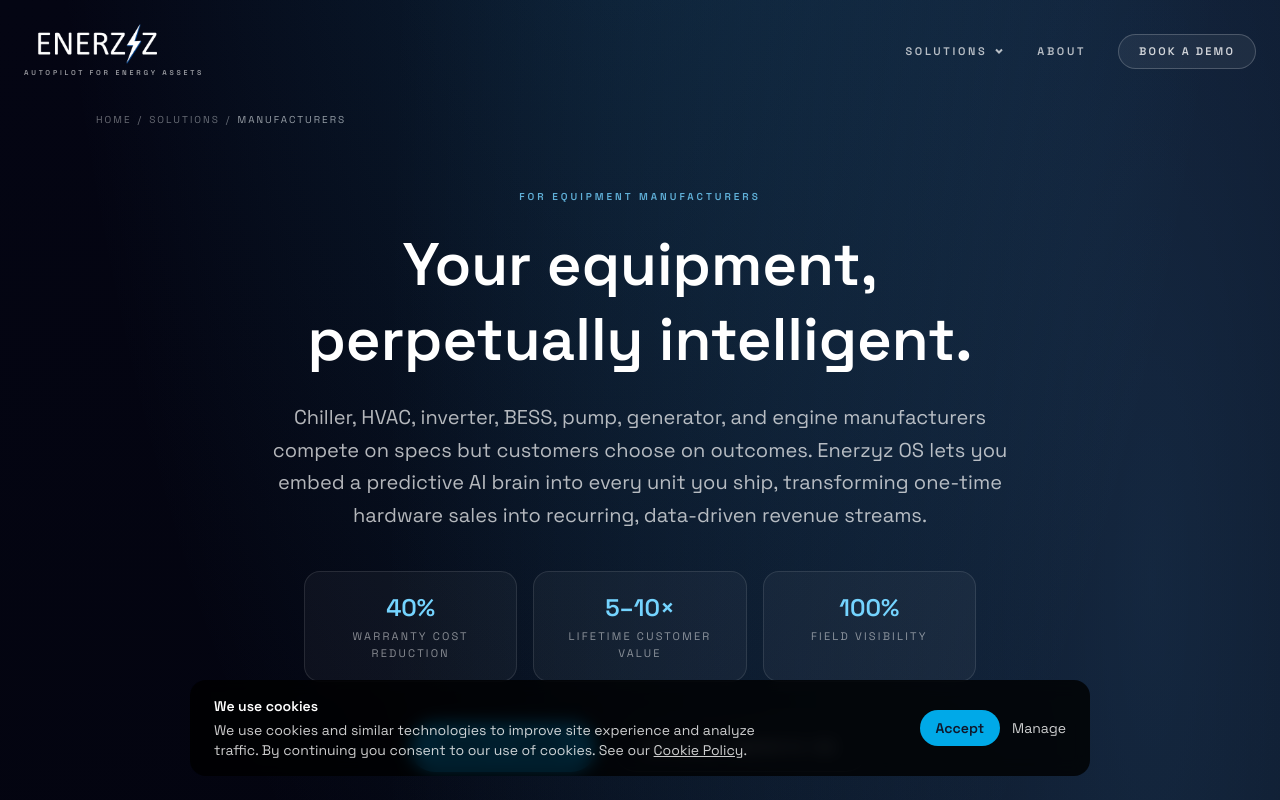
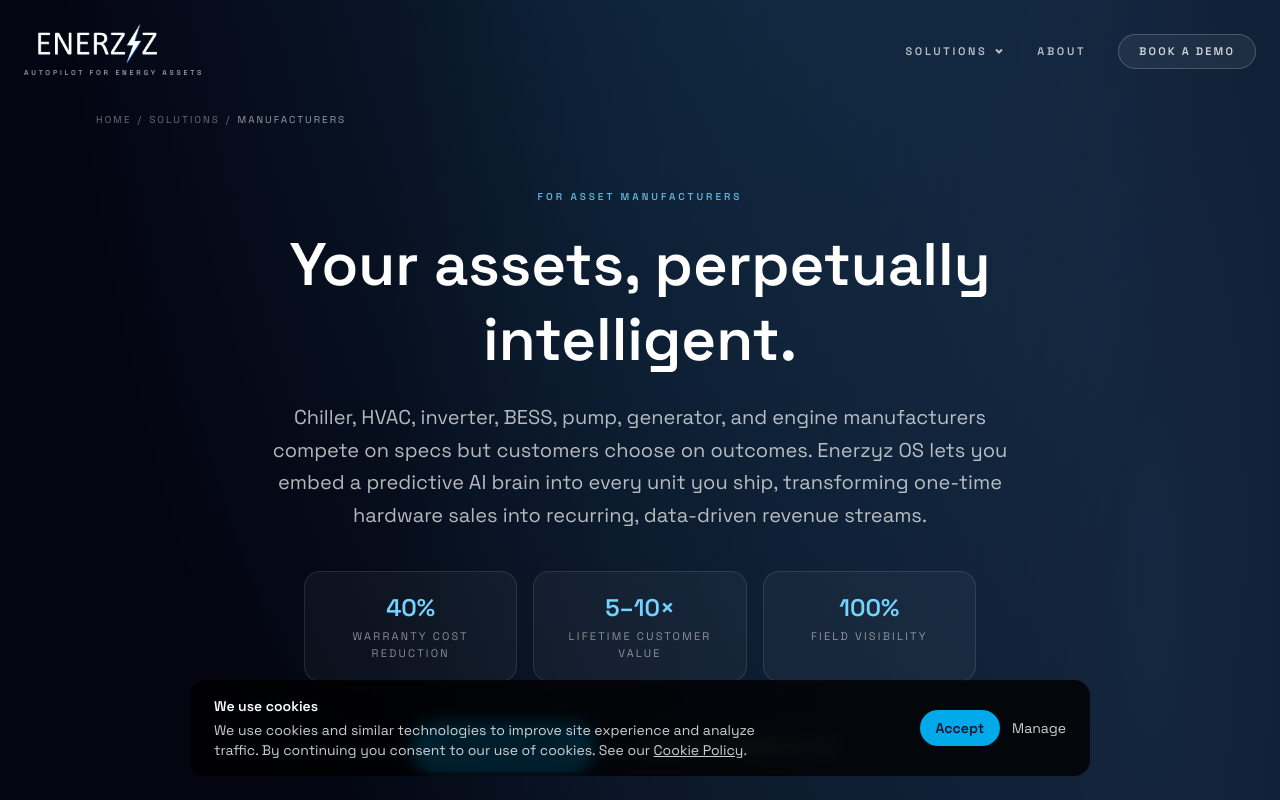
Before and after one commit to enerzyz/enerzyz-web, a Next.js app: page /solutions/manufacturers in a window 1280 px wide. Shown: the top 800 px of the page. Built offline with nearby package versions, Linux system fonts and the light colour scheme.

Commit message:
equipment to asset

```diff
--- a/src/app/blog/[slug]/page.tsx
+++ b/src/app/blog/[slug]/page.tsx
@@ -369,7 +369,7 @@
       </p>
       <p>
         Whether you&apos;re a facility owner trying to boost NOI, a service contractor
-        looking to eliminate blind truck rolls, or an equipment manufacturer aiming to
+        looking to eliminate blind truck rolls, or an asset manufacturer aiming to
         embed intelligence into your product line — understanding your energy assets is
         the first step toward making them self-optimizing.
       </p>
--- a/src/app/solutions/asset-operators/asset-operators-page.tsx
+++ b/src/app/solutions/asset-operators/asset-operators-page.tsx
@@ -145,7 +145,7 @@
         {
           vertical: "Building Automation Integrators",
           painPoint: "Clients want AI optimization but your team doesn't have data science resources.",
-          outcome: "White-label Enerzyz as your AI layer. Connect via existing BACnet/Niagara/Modbus infrastructure and offer predictive analytics as a premium service tier — no ML team required.",
+          outcome: "Partner up with Enerzyz to embed our solution in your product or offerings. Connect via existing BACnet/Niagara/Modbus infrastructure and offer predictive analytics as a premium service tier — no ML team required.",
         },
       ]}
 
--- a/src/app/solutions/manufacturers/manufacturers-page.tsx
+++ b/src/app/solutions/manufacturers/manufacturers-page.tsx
@@ -14,8 +14,8 @@
   return (
     <SolutionPageLayout
       /* ─── Hero ─── */
-      eyebrow="For Equipment Manufacturers"
-      headline="Your equipment, perpetually intelligent."
+      eyebrow="For Asset Manufacturers"
+      headline="Your assets, perpetually intelligent."
       subheadline="Chiller, HVAC, inverter, BESS, pump, generator, and engine manufacturers compete on specs but customers choose on outcomes. Enerzyz OS lets you embed a predictive AI brain into every unit you ship, transforming one-time hardware sales into recurring, data-driven revenue streams."
       heroStats={[
         { value: "40%", label: "Warranty cost reduction" },
@@ -26,7 +26,7 @@
 
       /* ─── Pain Points ─── */
       painSectionTitle="The manufacturer's dilemma"
-      painSectionSubtitle="The equipment industry is changing. These challenges are reshaping who wins and who gets commoditized."
+      painSectionSubtitle="The asset manufacturing industry is changing. These challenges are reshaping who wins and who gets commoditized."
       painPoints={[
         {
           icon: <PackageIcon className="h-5 w-5" />,
@@ -86,9 +86,9 @@
         },
         {
           eyebrow: "Recurring revenue layer",
-          title: "Launch equipment-as-a-service and premium monitoring tiers",
+          title: "Launch asset-as-a-service and premium monitoring tiers",
           description:
-            "White-label the Enerzyz platform as your OEM customer portal. Offer tiered subscriptions: basic monitoring, advanced analytics, predictive maintenance alerts, and autonomous optimization. Transform a $50K one-time equipment sale into a $50K + $500/month recurring relationship. Your installed base becomes an annuity business.",
+            "Partner up with Enerzyz to embed our solution in your product or offerings as your OEM customer portal. Offer tiered subscriptions: basic monitoring, advanced analytics, predictive maintenance alerts, and autonomous optimization. Transform a $50K one-time asset sale into a $50K + $500/month recurring relationship. Your installed base becomes an annuity business.",
           metric: "Software-powered revenue streams",
         },
         {
@@ -161,7 +161,7 @@
 
       /* ─── CTA ─── */
       ctaHeadline="Make your next product line intelligent"
-      ctaDescription="Let our team show you how Enerzyz embeds into your equipment platform — from firmware to cloud dashboard. We'll model the recurring revenue opportunity and warranty savings for your product portfolio."
+      ctaDescription="Let our team show you how Enerzyz embeds into your asset platform — from firmware to cloud dashboard. We'll model the recurring revenue opportunity and warranty savings for your product portfolio."
     />
   );
 }
--- a/src/app/solutions/manufacturers/page.tsx
+++ b/src/app/solutions/manufacturers/page.tsx
@@ -5,9 +5,9 @@
 const PAGE_URL = `${SITE_URL}/solutions/manufacturers`;
 
 export const metadata: Metadata = {
-  title: "For Equipment Manufacturers — Ship Smarter Connected Products | Enerzyz",
+  title: "For Asset Manufacturers — Ship Smarter Connected Products | Enerzyz",
   description:
-    "Enerzyz helps HVAC, inverter, BESS, compressor, generator, transformer and engine manufacturers embed predictive AI intelligence into products — reducing warranty costs 40%, unlocking 5-10× customer lifetime value, and creating recurring revenue from connected equipment.",
+    "Enerzyz helps HVAC, inverter, BESS, compressor, generator, transformer and engine asset manufacturers embed predictive AI intelligence into products — reducing warranty costs 40%, unlocking 5-10× customer lifetime value, and creating recurring revenue from connected assets.",
   keywords: [
     "chiller manufacturer IoT",
     "HVAC OEM connected product",
@@ -34,7 +34,7 @@
   openGraph: {
     type: "website",
     url: PAGE_URL,
-    title: "For Equipment Manufacturers | Enerzyz",
+    title: "For Asset Manufacturers | Enerzyz",
     description:
       "Embed predictive AI into every unit you ship. 40% warranty cost reduction, 5-10× customer lifetime value, 100% field visibility.",
     siteName: "Enerzyz",
--- a/src/components/book-demo-form.tsx
+++ b/src/components/book-demo-form.tsx
@@ -69,7 +69,7 @@
       "Unifying BMS / SCADA systems",
       "ESG reporting & compliance",
       "Multi-site portfolio management",
-      "Embedding AI into our equipment (OEMs)",
+      "Embedding AI into our assets (OEMs)",
       "Other",
     ],
   },
--- a/tsconfig.json
+++ b/tsconfig.json
@@ -15,7 +15,7 @@
     "moduleResolution": "bundler",
     "resolveJsonModule": true,
     "isolatedModules": true,
-    "jsx": "preserve",
+    "jsx": "react-jsx",
     "incremental": true,
     "plugins": [
       {
```
